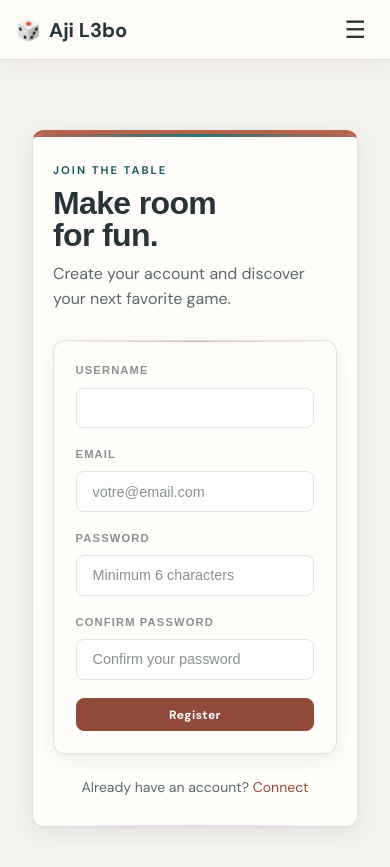
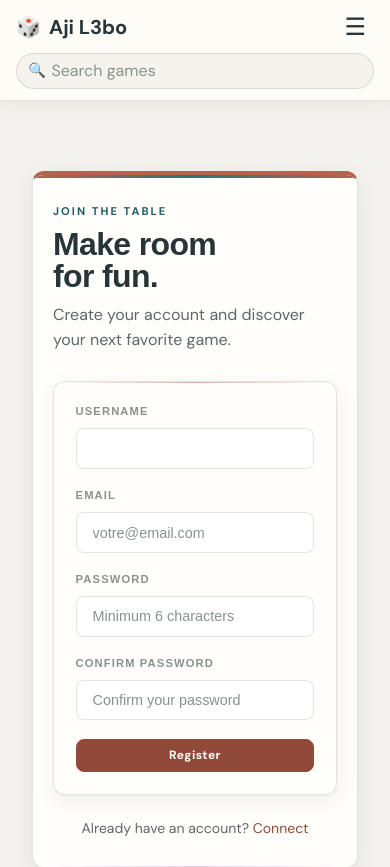
Before and after one commit to wissalaitihya/Cafe-Aji-L3bo, a PHP site: page /register in a window 390 px wide. Shown: the top 867 px of the page. Run offline with PHP 8.4, Linux system fonts and the light colour scheme.

Commit message:
Fix responsive profile dropdown placement

```diff
--- a/app/View/layout/footer.php
+++ b/app/View/layout/footer.php
@@ -69,7 +69,8 @@
     var profileTrigger = document.getElementById('profile-trigger');
     var profilePopover = document.getElementById('profile-popover');
     if (profileTrigger && profilePopover) {
-        profileTrigger.addEventListener('click', function() {
+        profileTrigger.addEventListener('click', function(e) {
+            e.stopPropagation();
             var open = profilePopover.hasAttribute('hidden');
             if (open) profilePopover.removeAttribute('hidden');
             else profilePopover.setAttribute('hidden', '');
--- a/app/View/layout/header.php
+++ b/app/View/layout/header.php
@@ -44,6 +44,10 @@
 <div class="public-layout">
     <header class="public-topbar">
         <a href="<?= BASE_PATH ?>/games" class="public-logo">🎲 <span>Aji L3bo</span></a>
+        <form method="GET" action="<?= BASE_PATH ?>/games" class="global-search" role="search">
+            <span class="global-search-icon" aria-hidden="true">&#128269;</span>
+            <input type="search" name="q" placeholder="Search games" aria-label="Search games">
+        </form>
         <button class="public-nav-toggle" id="public-nav-toggle" aria-label="Menu" aria-expanded="false">☰</button>
         <nav class="public-nav" id="public-nav">
             <a href="<?= BASE_PATH ?>/games"    class="public-nav-link<?= nav_active('/games', $cp) ?>">🎮 Games</a>
@@ -84,20 +88,6 @@
         </nav>
 
         <div class="sidebar-foot">
-            <button type="button" class="sidebar-user profile-trigger" id="profile-trigger" aria-expanded="false" aria-controls="profile-popover" title="Open profile">
-                <div class="sidebar-avatar"><?= strtoupper(substr($_SESSION['user_name'] ?? 'U', 0, 1)) ?></div>
-                <div class="sidebar-user-info">
-                    <div class="sidebar-username"><?= htmlspecialchars($_SESSION['user_name'] ?? 'User') ?></div>
-                    <div class="sidebar-role"><?= ucfirst($userRole) ?></div>
-                </div>
-                <span class="profile-chevron" aria-hidden="true">&#8250;</span>
-            </button>
-            <div class="profile-popover" id="profile-popover" hidden>
-                <span class="profile-popover-kicker">Signed in as</span>
-                <strong><?= htmlspecialchars($_SESSION['user_name'] ?? 'User') ?></strong>
-                <span><?= ucfirst($userRole) ?> account</span>
-                <a href="<?= $logoHref ?>">Open dashboard</a>
-            </div>
             <a href="<?= BASE_PATH ?>/logout" data-tooltip="Logout" class="sidebar-link sidebar-logout"><span class="si">🚪</span><span class="sl">Logout</span></a>
         </div>
     </aside>
@@ -105,7 +95,27 @@
     <div class="main-wrapper">
         <header class="topbar">
             <button class="topbar-menu-btn" onclick="document.getElementById('sidebar').classList.toggle('open')" title="Open navigation" aria-label="Open navigation">☰</button>
+            <div class="profile-anchor">
+                <button type="button" class="topbar-profile profile-trigger" id="profile-trigger" aria-expanded="false" aria-controls="profile-popover" title="Open profile">
+                    <span class="sidebar-avatar"><?= strtoupper(substr($_SESSION['user_name'] ?? 'U', 0, 1)) ?></span>
+                    <span class="topbar-profile-info">
+                        <strong><?= htmlspecialchars($_SESSION['user_name'] ?? 'User') ?></strong>
+                        <small><?= ucfirst($userRole) ?></small>
+                    </span>
+                    <span class="profile-chevron" aria-hidden="true">&#8250;</span>
+                </button>
+                <div class="profile-popover" id="profile-popover" hidden>
+                    <span class="profile-popover-kicker">Signed in as</span>
+                    <strong><?= htmlspecialchars($_SESSION['user_name'] ?? 'User') ?></strong>
+                    <span><?= ucfirst($userRole) ?> account</span>
+                    <a href="<?= $logoHref ?>">Open dashboard</a>
+                </div>
+            </div>
             <span class="topbar-logo-mobile"><a href="<?= $logoHref ?>">🎲 Aji L3bo</a></span>
+            <form method="GET" action="<?= BASE_PATH ?>/games" class="global-search" role="search">
+                <span class="global-search-icon" aria-hidden="true">&#128269;</span>
+                <input type="search" name="q" placeholder="Search games" aria-label="Search games">
+            </form>
         </header>
         <main class="content<?= $mainPageClass ?>">
 <?php endif; ?>
--- a/public/css/style.css
+++ b/public/css/style.css
@@ -2075,6 +2075,16 @@ tr.res-row-cancelled td { opacity: 0.55; }
         margin: 2rem 1rem;
         padding: 1.75rem 1.25rem;
     }
+}
+
+/* Keep the dropdown attached to the profile control, not the full header. */
+.profile-anchor { position: relative; flex: 0 0 auto; margin-left: auto; }
+.profile-anchor .topbar-profile { width: auto; margin: 0; }
+.profile-anchor .profile-popover { top: calc(100% + 0.55rem); right: 0; bottom: auto; left: auto; }
+@media (max-width: 768px) {
+    .profile-anchor { order: 2; margin-left: auto; }
+    .profile-anchor .profile-popover { top: calc(100% + 0.55rem); right: 0; bottom: auto; left: auto; }
+    .topbar-logo-mobile { order: 1; }
 }
 
 @media (max-width: 480px) {
@@ -2822,6 +2832,16 @@ button:focus-visible, a:focus-visible, input:focus-visible, select:focus-visible
 .profile-popover > span:not(.profile-popover-kicker) { color: var(--text-secondary); font-size: 0.78rem; }
 .profile-popover a { margin-top: 0.45rem; font-size: 0.78rem; font-weight: 700; }
 
+.sidebar-foot { position: relative; }
+.sidebar-foot .profile-trigger { display: flex; }
+.sidebar-foot .profile-popover {
+    top: auto;
+    right: 0.8rem;
+    bottom: 4.1rem;
+    left: 0.8rem;
+    width: auto;
+}
+
 .game-image-link { display: block; width: 100%; height: 100%; }
 .game-image-link:focus-visible { outline: 3px solid #fffaf3; outline-offset: -5px; position: relative; z-index: 2; }
 .game-image-link img { display: block; }
@@ -2930,3 +2950,121 @@ body {
 .sidebar-link.active { border-left-color: #e2a079; }
 .profile-trigger:hover { background: rgba(255, 254, 251, 0.08); }
 .search-bar, .form-card, .auth-card, .detail-card, .data-table, .admin-panel, .section-block, .stats-section { box-shadow: var(--shadow-card); }
+
+/* Shared header tools */
+.global-search {
+    position: relative;
+    display: flex;
+    align-items: center;
+    width: min(360px, 34vw);
+    margin-left: auto;
+}
+.global-search-icon {
+    position: absolute;
+    left: 0.75rem;
+    color: var(--text-muted);
+    font-size: 0.9rem;
+    pointer-events: none;
+}
+.global-search input {
+    width: 100%;
+    height: 36px;
+    padding: 0.45rem 0.8rem 0.45rem 2.15rem;
+    border: 1px solid var(--border);
+    border-radius: 999px;
+    background: #f5f3ee;
+    color: var(--text-primary);
+    font: inherit;
+    outline: none;
+}
+.global-search input::placeholder { color: var(--text-muted); }
+.global-search input:focus { border-color: var(--cyan); box-shadow: 0 0 0 3px var(--cyan-glow-lg); }
+.topbar .global-search { margin-right: 1rem; }
+.topbar-profile {
+    position: relative;
+    display: flex;
+    align-items: center;
+    gap: 0.55rem;
+    padding: 0.25rem 0.35rem 0.25rem 0.55rem;
+    border: 0;
+    border-radius: 999px;
+    background: transparent;
+    color: var(--text-primary);
+    font: inherit;
+    cursor: pointer;
+}
+.topbar-profile:hover, .topbar-profile[aria-expanded="true"] { background: var(--purple-glow-lg); }
+.topbar-profile .sidebar-avatar { width: 30px; height: 30px; font-size: 0.75rem; }
+.topbar-profile-info { display: flex; flex-direction: column; align-items: flex-start; line-height: 1.1; }
+.topbar-profile-info strong { font-size: 0.78rem; font-weight: 700; }
+.topbar-profile-info small { color: var(--text-muted); font-size: 0.66rem; text-transform: capitalize; }
+.topbar-profile .profile-chevron { color: var(--text-muted); font-size: 1.1rem; transition: transform 0.2s; }
+.topbar-profile[aria-expanded="true"] .profile-chevron { transform: rotate(90deg); }
+.topbar .profile-popover {
+    top: calc(100% + 0.6rem);
+    left: 1.25rem;
+    right: auto;
+    bottom: auto;
+    width: 220px;
+}
+
+@media (min-width: 769px) {
+    .topbar { position: sticky; }
+    .topbar .global-search {
+        position: absolute;
+        left: 50%;
+        width: min(380px, 38vw);
+        margin: 0;
+        transform: translateX(-50%);
+    }
+    .topbar-profile { margin-left: auto; }
+}
+
+@media (max-width: 768px) {
+    .topbar { min-height: 58px; height: auto; padding: 0.7rem 1rem 0.85rem; flex-wrap: wrap; row-gap: 0.7rem; }
+    .topbar .global-search { order: 3; flex: 0 0 100%; width: 100%; margin: 0; }
+    .topbar .global-search input { height: 38px; }
+    .topbar-menu-btn { order: 1; }
+    .topbar-logo-mobile { order: 2; }
+    .topbar-profile { order: 2; margin-left: auto; }
+    .public-topbar { flex-wrap: wrap; gap: 0.6rem; height: auto; min-height: 60px; padding-block: 0.7rem; }
+    .public-topbar .global-search { order: 3; width: 100%; margin: 0; }
+}
+
+/* Profile belongs to the header's left rail; search keeps the visual center. */
+.topbar-profile { margin-left: 0; margin-right: 1rem; }
+.topbar-profile { flex: 0 0 auto; white-space: nowrap; }
+.topbar-profile-info { min-width: max-content; white-space: nowrap; }
+.topbar-profile-info strong, .topbar-profile-info small { white-space: nowrap; }
+.profile-popover { min-width: 220px; white-space: nowrap; }
+@media (min-width: 769px) {
+    .topbar-profile { margin-left: 0; margin-right: 1rem; }
+}
+@media (max-width: 768px) {
+    .topbar-profile { order: 1; margin-left: 0; margin-right: 0; }
+    .topbar-logo-mobile { order: 2; margin-left: 0.35rem; }
+    .topbar .profile-popover { left: 1rem; right: auto; }
+}
+
+/* Final placement: profile and its dropdown share the right header corner. */
+.topbar .topbar-profile { width: auto; margin-left: auto; margin-right: 0; }
+.topbar .profile-popover { left: auto; right: 1.25rem; }
+@media (max-width: 768px) {
+    .topbar .topbar-profile { order: 2; width: auto; margin-left: auto; margin-right: 0; }
+    .topbar-logo-mobile { order: 1; margin-left: 0.35rem; }
+    .topbar .profile-popover {
+        top: calc(100% + 0.55rem);
+        right: 1rem;
+        bottom: auto;
+        left: auto;
+    }
+}
+
+/* Profile wrapper is the positioning anchor for the attached dropdown. */
+.topbar .profile-anchor { position: relative; display: block; flex: 0 0 auto; margin-left: auto; }
+.topbar .profile-anchor .topbar-profile { width: auto; margin: 0; }
+.topbar .profile-anchor .profile-popover { top: calc(100% + 0.55rem); right: 0; bottom: auto; left: auto; }
+@media (max-width: 768px) {
+    .topbar .profile-anchor { order: 2; margin-left: auto; }
+    .topbar .profile-anchor .profile-popover { top: calc(100% + 0.55rem); right: 0; bottom: auto; left: auto; }
+}
```
